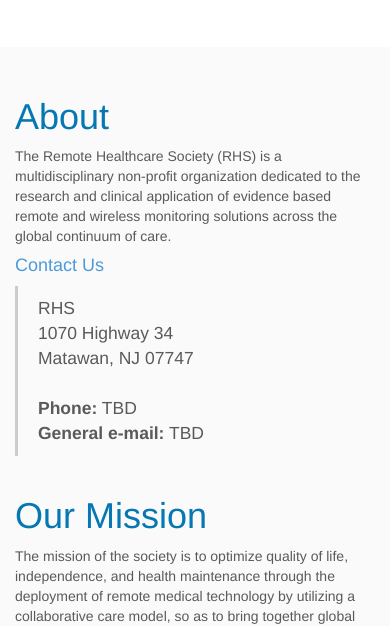
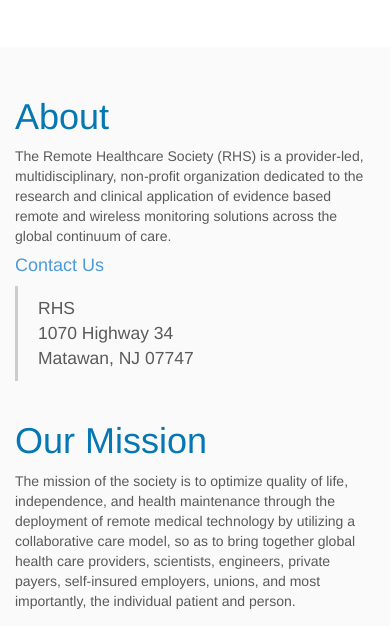
Before and after one commit to four43/RHSociety-web, a plain HTML site: page index.html in a window 390 px wide. Shown: the part 221-847 px from the top of the page. Drawn offline with nearby package versions, Linux system fonts and the light colour scheme.

Commit message:
Removed phone/email, added provider-led.

```diff
--- a/index.html
+++ b/index.html
@@ -50,7 +50,7 @@
 			<h1>About</h1>
 
 			<p>
-				The Remote Healthcare Society (RHS) is a multidisciplinary non-profit organization
+				The Remote Healthcare Society (RHS) is a provider-led, multidisciplinary, non-profit organization
 				dedicated to the research and clinical application of evidence based remote and
 				wireless monitoring solutions across the global continuum of care.
 			</p>
@@ -61,9 +61,9 @@
 				RHS<br/>
 				1070 Highway 34<br/>
 				Matawan, NJ 07747<br/>
-				<br/>
+				<!--<br/>
 				<strong>Phone:</strong> TBD<br/>
-				<strong>General e-mail:</strong> TBD
+				<strong>General e-mail:</strong> TBD-->
 			</blockquote>
 		</div>
 	</div>
```
